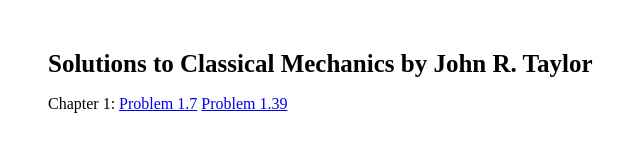
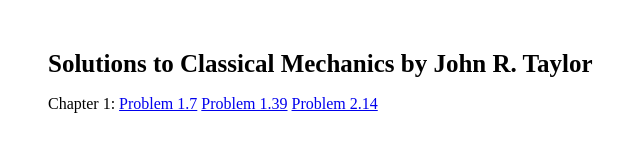
Before and after one commit to adarmk/AK-Programmer.github.io, a plain HTML site: page solutions/taylorcm.html in a window 1280 px wide. Shown: the whole page, without its empty margins (216-856 px from the left). Drawn offline with Linux system fonts and the light colour scheme.

Commit message:
Added 2.14 to directory

```diff
--- a/solutions/taylorcm.html
+++ b/solutions/taylorcm.html
@@ -10,6 +10,7 @@
     <p>Chapter 1:
         <a href="./taylorcm/1.7.html">Problem 1.7</a>
         <a href="./taylorcm/1.39.html">Problem 1.39</a>
+        <a href="./taylorcm/2.14.html">Problem 2.14</a>
     </p>
 </body>
 </html>
```
